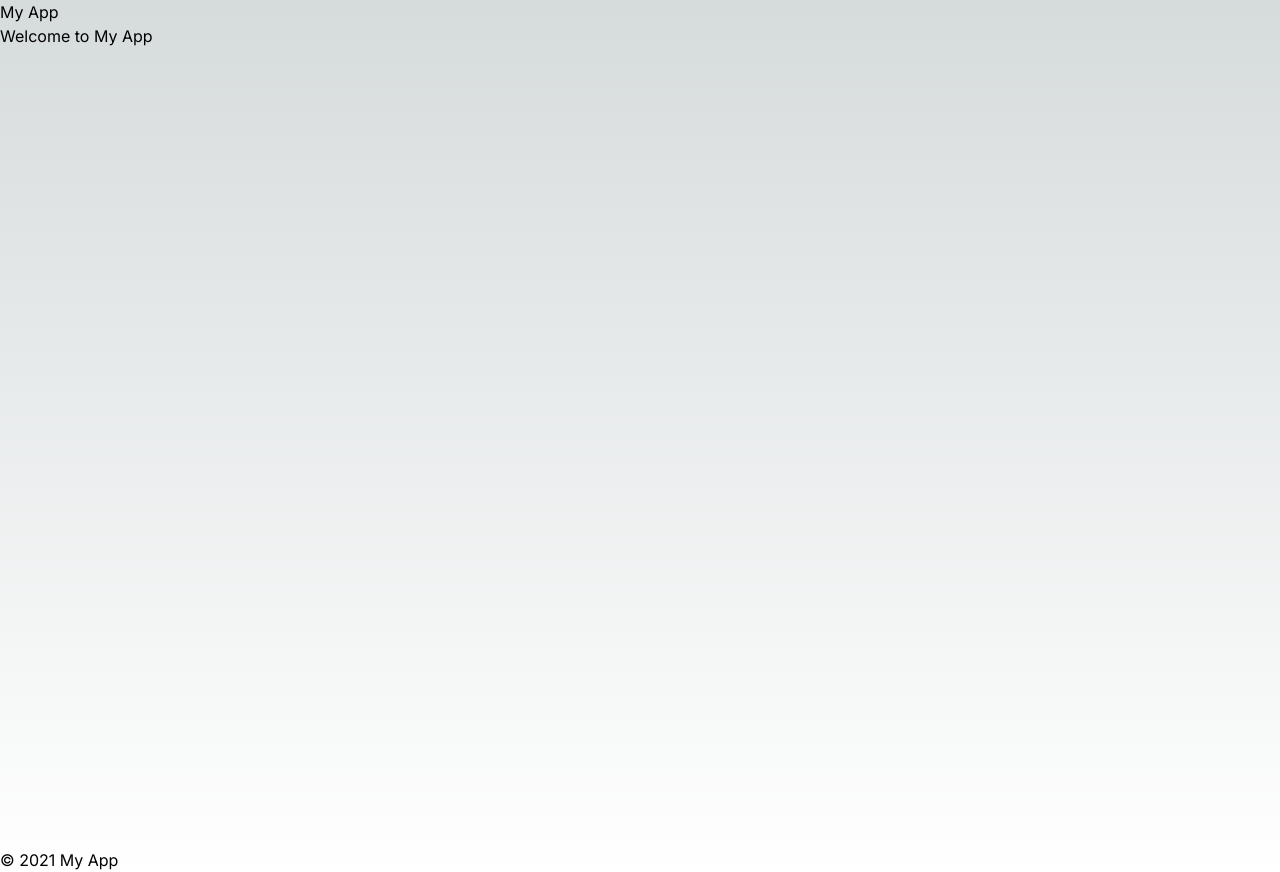
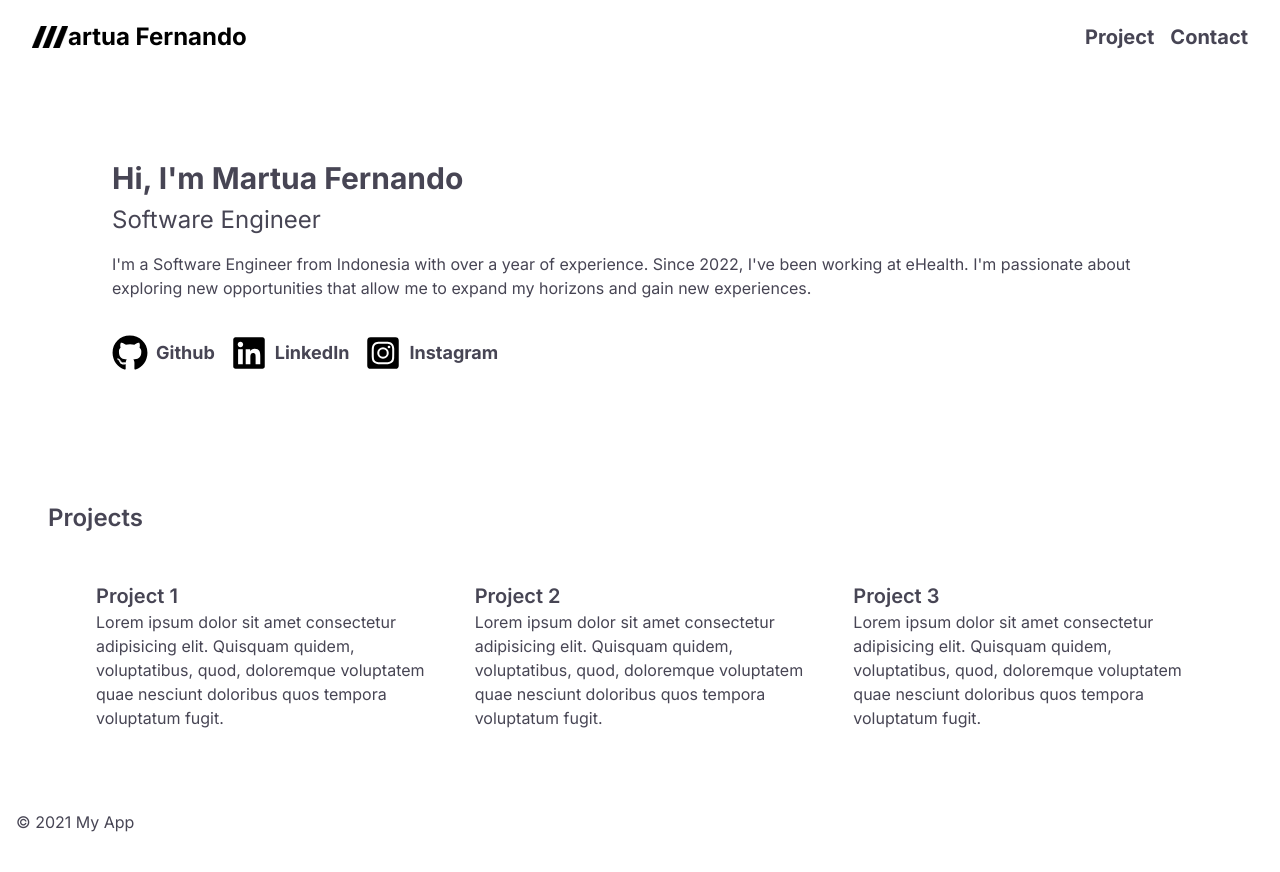
Before and after one commit to martuafernando/martuafernando.github.io, a Next.js app: page / in a window 1280 px wide. After the commit the page ends 834 px from the top, so only its background shows below. Built offline with nearby package versions, Linux system fonts and the light colour scheme.

Commit message:
refactor: Remove old header and layout components, add new common layout component

```diff
--- a/src/app/globals.css
+++ b/src/app/globals.css
@@ -1,14 +1,17 @@
-@tailwind base;
-@tailwind components;
-@tailwind utilities;
+@import "tailwindcss/base";
+@import "tailwindcss/components";
+@import "tailwindcss/utilities";
 
 :root {
   --foreground-rgb: 0, 0, 0;
   --background-start-rgb: 214, 219, 220;
   --background-end-rgb: 255, 255, 255;
+
+  --white: #fff;
+  --black: #474554;
 }
 
-@media (prefers-color-scheme: dark) {
+/* @media (prefers-color-scheme: dark) {
   :root {
     --foreground-rgb: 255, 255, 255;
     --background-start-rgb: 0, 0, 0;
@@ -24,10 +27,50 @@ body {
       rgb(var(--background-end-rgb))
     )
     rgb(var(--background-start-rgb));
-}
+} */
 
 @layer utilities {
   .text-balance {
     text-wrap: balance;
   }
 }
+
+body {
+  margin: 0 16px;
+}
+
+a {
+  display: flex;
+  align-items: center;
+  min-height: 42px;
+  min-width: 42px;
+  font-weight: bold;
+}
+
+p,
+span,
+h1,
+h2,
+h3,
+h4,
+h5,
+h6,
+ul,
+ol,
+dl,
+dd,
+dt,
+blockquote,
+pre,
+figure,
+hr,
+table,
+fieldset,
+form,
+legend,
+caption,
+details,
+summary,
+menu {
+  color: var(--black);
+}
--- a/src/app/page.tsx
+++ b/src/app/page.tsx
@@ -1,10 +1,73 @@
-import CommonLayout from "@/layout/common-layout";
+import CommonLayout from "@/presentation/layout/common-layout";
+import { FaGithub, FaLinkedin, FaInstagramSquare } from "react-icons/fa";
 
 export default function Home() {
   return (
     <CommonLayout>
-      <h2>Welcome to My App</h2>
-      <main className="flex min-h-screen flex-col items-center justify-between p-24"></main>
+      <section className="py-24 md:p-24">
+        <h2 className="text-3xl font-bold">Hi, I'm Martua Fernando</h2>
+        <p className="text-2xl mt-2">Software Engineer</p>
+        <p className="mt-4">
+          I'm a Software Engineer from Indonesia with over a year of experience.
+          Since 2022, I've been working at eHealth. I'm passionate about
+          exploring new opportunities that allow me to expand my horizons and
+          gain new experiences.
+        </p>
+
+        <div className="flex flex-wrap mt-8 gap-4 font-bold text-lg">
+          <a
+            href="https://github.com/martuafernando"
+            className="flex items-center"
+          >
+            <FaGithub size={36} />
+            <span className="ml-2">Github</span>
+          </a>
+          <a
+            href="https://linkedin.com/in/martuafernando"
+            className="flex items-center"
+          >
+            <FaLinkedin size={36} />
+            <span className="ml-2">LinkedIn</span>
+          </a>
+          <a
+            href="https://instagram.com/martuafernando"
+            className="flex items-center"
+          >
+            <FaInstagramSquare size={36} />
+            <span className="ml-2">Instagram</span>
+          </a>
+        </div>
+      </section>
+
+      <section className="p-8">
+        <h3 className="text-2xl font-semibold">Projects</h3>
+        <div className="grid grid-cols-1 md:grid-cols-2 lg:grid-cols-3 gap-4 p-8">
+          <div className="bg-gray-100 p-4 rounded-lg">
+            <h4 className="text-xl font-semibold">Project 1</h4>
+            <p>
+              Lorem ipsum dolor sit amet consectetur adipisicing elit. Quisquam
+              quidem, voluptatibus, quod, doloremque voluptatem quae nesciunt
+              doloribus quos tempora voluptatum fugit.
+            </p>
+          </div>
+          <div className="bg-gray-100 p-4 rounded-lg">
+            <h4 className="text-xl font-semibold">Project 2</h4>
+            <p>
+              Lorem ipsum dolor sit amet consectetur adipisicing elit. Quisquam
+              quidem, voluptatibus, quod, doloremque voluptatem quae nesciunt
+              doloribus quos tempora voluptatum fugit.
+            </p>
+          </div>
+          <div className="bg-gray-100 p-4 rounded-lg">
+            <h4 className="text-xl font-semibold">Project 3</h4>
+            <p>
+              Lorem ipsum dolor sit amet consectetur adipisicing elit. Quisquam
+              quidem, voluptatibus, quod, doloremque voluptatem quae nesciunt
+              doloribus quos tempora voluptatum fugit.
+            </p>
+          </div>
+        </div>
+      </section>
     </CommonLayout>
   );
 }
--- a/src/components/header-component.tsx
+++ /dev/null
@@ -1,7 +0,0 @@
-export default function Header() {
-  return (
-    <header>
-      <h1>My App</h1>
-    </header>
-  );
-}
--- a/src/layout/common-layout.tsx
+++ /dev/null
@@ -1,16 +0,0 @@
-import Footer from "@/components/footer-component";
-import Header from "@/components/header-component";
-
-export default function CommonLayout({
-  children,
-}: {
-  readonly children: React.ReactNode;
-}) {
-  return (
-    <>
-      <Header />
-      {children}
-      <Footer />
-    </>
-  );
-}
--- /dev/null
+++ b/src/presentation/components/header-component.tsx
@@ -0,0 +1,14 @@
+import Image from "next/image";
+import Navbar from "./navbar-component";
+
+export default function Header() {
+  return (
+    <header className="flex items-center justify-between px-8 py-4 fixed top-0 left-0 right-0 h-fit bg-white">
+      <div className="flex items-center">
+        <Image src="/logo.svg" alt="Logo" width={36} height={36} />
+        <div className="font-bold text-2xl">artua Fernando</div>
+      </div>
+      <Navbar />
+    </header>
+  );
+}
--- /dev/null
+++ b/src/presentation/components/navbar-component.tsx
@@ -0,0 +1,100 @@
+"use client";
+
+import Link from "next/link";
+import { useState } from "react";
+import { FaBars, FaTimes } from "react-icons/fa";
+
+export default function Navbar() {
+  const [isDrawerOpen, setIsDrawerOpen] = useState(false);
+
+  const toggleDrawer = () => {
+    setIsDrawerOpen(!isDrawerOpen);
+  };
+
+  const links = [
+    {
+      href: "/",
+      label: "Project",
+    },
+    {
+      href: "/",
+      label: "Contact",
+    },
+  ];
+
+  return (
+    <>
+      <div className="hidden sm:flex justify-center">
+        <DesktopNavLinks links={links} />
+      </div>
+      <div className="sm:hidden relative flex flex-row my-4">
+        <MobileMenuButton open={isDrawerOpen} onClick={toggleDrawer} />
+        <MobileDrawer
+          isOpen={isDrawerOpen}
+          links={links}
+        />
+      </div>
+    </>
+  );
+}
+
+function DesktopNavLinks({ links }: { links: LinkData[] }) {
+  return (
+    <ul className="flex gap-4">
+      {links.map((link) => (
+        <li
+          key={link.href}
+          className="text-xl hover:text-blue-900 hover:font-semibold"
+        >
+          <Link href={link.href}>{link.label}</Link>{" "}
+        </li>
+      ))}
+    </ul>
+  );
+}
+
+function MobileDrawer({
+  isOpen,
+  links,
+}: {
+  isOpen: boolean;
+  links: LinkData[];
+}) {
+  return (
+    <div
+      className={`fixed flex flex-col justify-center items-center top-0 right-0 h-full w-full -z-10 bg-white text-black transition-transform duration-300 transform ${
+        isOpen ? "translate-x-0" : "translate-x-full"
+      }`}
+    >
+      <ul className="flex flex-col justify-center items-center gap-4">
+        {links.map((link) => (
+          <li
+            key={link.href}
+            className="text-3xl hover:text-blue-900 hover:font-semibold"
+          >
+            <Link href={link.href}>{link.label}</Link>
+          </li>
+        ))}
+      </ul>
+    </div>
+  );
+}
+
+function MobileMenuButton({
+  open,
+  onClick,
+}: {
+  open: boolean;
+  onClick: () => void;
+}) {
+  return (
+    <button onClick={onClick}>
+      { open ? <FaTimes size={24} /> : <FaBars size={24} /> }
+    </button>
+  );
+}
+
+interface LinkData {
+  href: string;
+  label: string;
+}
--- /dev/null
+++ b/src/presentation/layout/common-layout.tsx
@@ -0,0 +1,18 @@
+import Footer from "@/presentation/components/footer-component";
+import Header from "@/presentation/components/header-component";
+
+export default function CommonLayout({
+  children,
+}: {
+  readonly children: React.ReactNode;
+}) {
+  return (
+    <>
+      <Header />
+      <main className="mt-16">
+        {children}
+      </main>
+      <Footer />
+    </>
+  );
+}
--- a/tailwind.config.ts
+++ b/tailwind.config.ts
@@ -2,8 +2,7 @@ import type { Config } from "tailwindcss";
 
 const config: Config = {
   content: [
-    "./src/pages/**/*.{js,ts,jsx,tsx,mdx}",
-    "./src/components/**/*.{js,ts,jsx,tsx,mdx}",
+    "./src/presentation/**/*.{js,ts,jsx,tsx,mdx}",
     "./src/app/**/*.{js,ts,jsx,tsx,mdx}",
   ],
   theme: {
@@ -14,6 +13,11 @@ const config: Config = {
           "conic-gradient(from 180deg at 50% 50%, var(--tw-gradient-stops))",
       },
     },
+    colors: {
+      'black': '#474554',
+      'white': '#ffffff',
+      'background': '#fffffff',
+    }
   },
   plugins: [],
 };
```
Also changed, not shown: package.json (+5 -4 lines), public/logo.svg (added), src/presentation/components/footer-component.tsx (renamed from src/components/footer-component.tsx), 1 other file (tests, documents, lock files or other folders).
